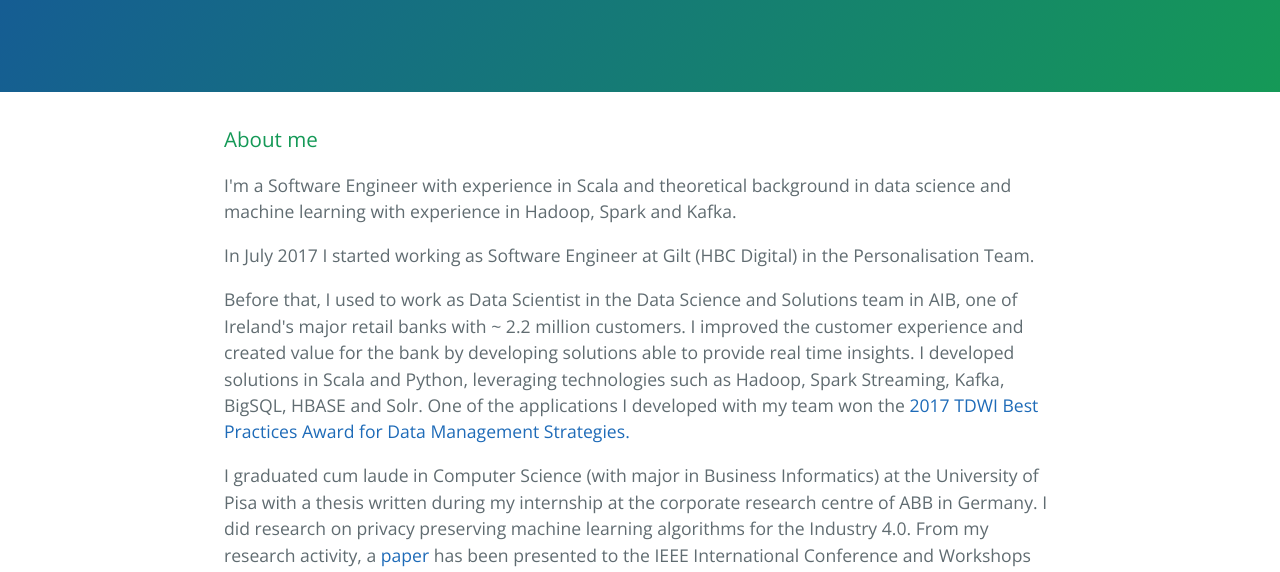
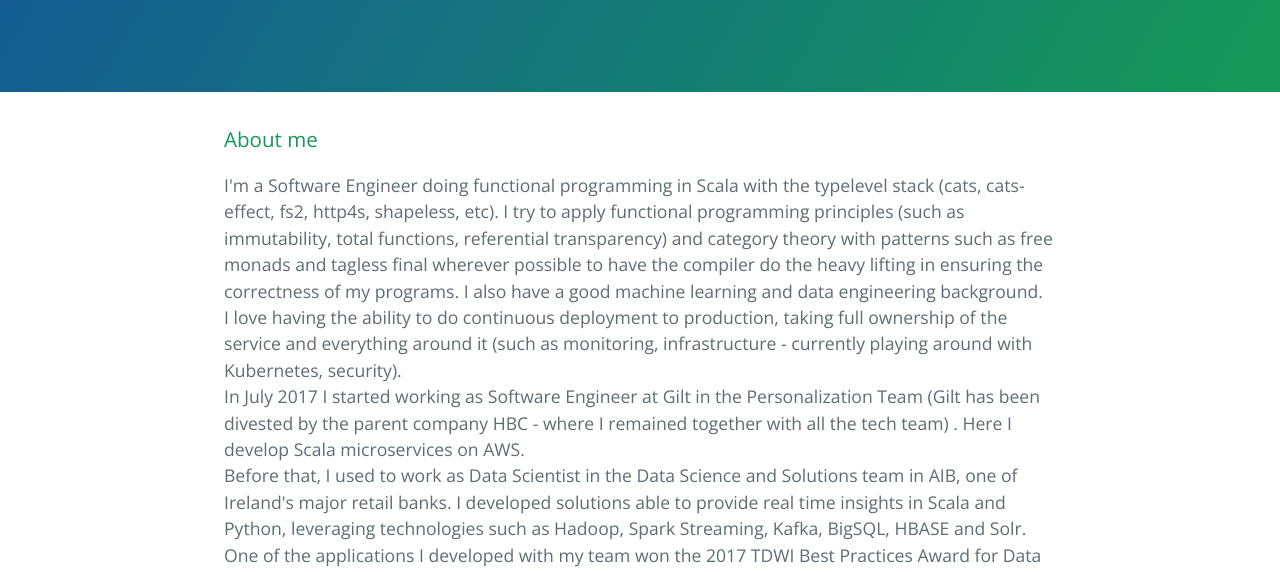
Before and after one commit to amarrella/blog, a plain HTML site: page blog/index.html in a window 1280 px wide. Shown: the part 225-797 px from the top of the page. Drawn offline with nearby package versions, Linux system fonts and the light colour scheme.

Commit message:
updated description

```diff
--- a/blog/index.html
+++ b/blog/index.html
@@ -18,20 +18,12 @@
 
 <h3>
 <a id="about-me" class="anchor" href="#about-me" aria-hidden="true"><span aria-hidden="true" class="octicon octicon-link"></span></a>About me</h3>
-<p>I'm a Software Engineer with experience in Scala and theoretical background in data science and machine learning with experience in Hadoop, Spark and Kafka.
-</p>
-
-<p>In July 2017 I started working as Software Engineer at Gilt (HBC Digital) in the Personalisation Team. </p>
-
-<p>Before that, I used to work as Data Scientist in the Data Science and Solutions team in AIB, one of Ireland's major retail banks with ~ 2.2 million customers. I improved the customer experience and created value for the bank by developing solutions able to provide real time insights. I developed solutions in Scala and Python, leveraging technologies such as Hadoop, Spark Streaming, Kafka, BigSQL, HBASE and Solr. One of the applications I developed with my team won the <a href="https://tdwi.org/articles/2017/07/07/tdwi-announces-2017-best-practices-awards-winners.aspx">2017 TDWI Best Practices Award for Data Management Strategies.</a>
-</p>
-
-<p>I graduated cum laude in Computer Science (with major in Business Informatics) at the University of Pisa with a thesis written during my internship at the corporate research centre of ABB in Germany. I did research on privacy preserving machine learning algorithms for the Industry 4.0. From my research activity, a <a href="http://ieeexplore.ieee.org/document/7830736/">paper</a> has been presented to the IEEE International Conference and Workshops on Cloud Computing Technology and Science (CloudCom). The work has been published in the conference proceedings.
-</p>
-
-<p>During my studies and my work experience I had the opportunity to work on several machine learning and data engineering projects with different teams. Some of them are listed below. Many of them are listed in my <a href="http://www.linkedin.com/in/alessandromarrella">Linkedin</a> profile. </p>
-
-<p>If you are interested in my profile, or you have any questions, feel free to
+<p>I'm a Software Engineer doing functional programming in Scala with the typelevel stack (cats, cats-effect, fs2, http4s, shapeless, etc). I try to apply functional programming principles (such as immutability, total functions, referential transparency) and category theory with patterns such as free monads and tagless final wherever possible to have the compiler do the heavy lifting in ensuring the correctness of my programs. I also have a good machine learning and data engineering background.<br />
+I love having the ability to do continuous deployment to production, taking full ownership of the service and everything around it (such as monitoring, infrastructure - currently playing around with Kubernetes, security).<br />
+In July 2017 I started working as Software Engineer at Gilt in the Personalization Team (Gilt has been divested by the parent company HBC - where I remained together with all the tech team) . Here I develop Scala microservices on AWS.<br />
+Before that, I used to work as Data Scientist in the Data Science and Solutions team in AIB, one of Ireland's major retail banks. I developed solutions able to provide real time insights in Scala and Python, leveraging technologies such as Hadoop, Spark Streaming, Kafka, BigSQL, HBASE and Solr. One of the applications I developed with my team won the 2017 TDWI Best Practices Award for Data Management Strategies.<br />
+I graduated cum laude in Computer Science (with major in Business Informatics) at the University of Pisa with a thesis written during my internship at the corporate research centre of ABB in Germany. I did research on privacy preserving machine learning algorithms for the Industry 4.0. From my research activity, a paper has been presented to the IEEE International Conference and Workshops on Cloud Computing Technology and Science (CloudCom). The work has been published in the conference proceedings.
+</p><p>If you are interested in my profile, or you have any questions, feel free to
 <a href="mailto:hello@alessandromarrella.com">drop me an email</a> or connect with me on <a href="http://www.linkedin.com/in/alessandromarrella">LinkedIn</a></p>
 
       <footer class="site-footer">
```
